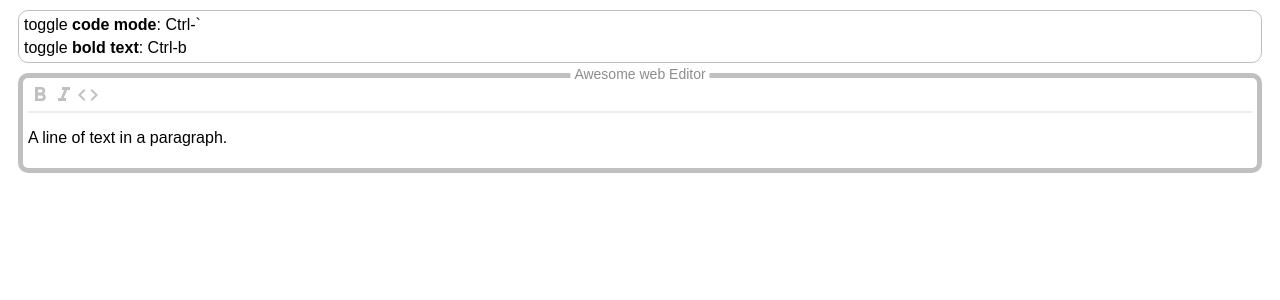
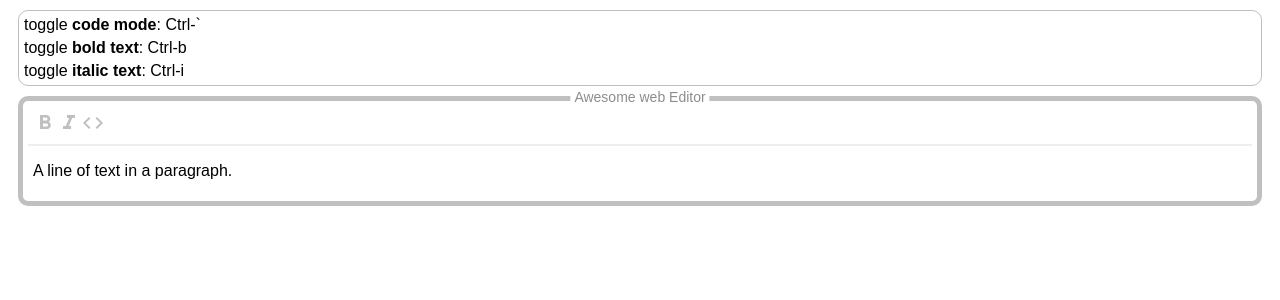
Before and after one commit to vlad8zavr/awesome-text-web-editor, a React app: page / in a window 1280 px wide. Shown: the top 300 px of the page. Built offline with nearby package versions, Linux system fonts and the light colour scheme.

Commit message:
some changes and styling

```diff
--- a/src/App/App.scss
+++ b/src/App/App.scss
@@ -31,6 +31,7 @@
 
 .toolbar {
     position: relative;
+    padding: 5px;
     border-bottom: 2px solid rgb(238, 238, 238);
 
     &::before {
@@ -54,3 +55,7 @@
         }
     }
 }
+
+.text-area {
+    padding: 0 5px;
+}
--- a/src/components/Editor/CustomEditor/CustomEditor.tsx
+++ b/src/components/Editor/CustomEditor/CustomEditor.tsx
@@ -1,7 +1,7 @@
 import React from 'react';
 import { Editor, Transforms, Text } from 'slate';
 import { ReactEditor } from 'slate-react';
-import { TEXTMODE, FORMAT } from '../../../data/enums/enums';
+import { TEXTMODE } from '../../../data/enums/enums';
 
 const CustomEditor = {
     TAB_4_SPACES: '    ',
--- a/src/components/Editor/Editor.tsx
+++ b/src/components/Editor/Editor.tsx
@@ -1,6 +1,6 @@
 import React, { useMemo, useState, useRef, useCallback } from 'react';
-import { withReact, Slate, Editable, useSlate } from 'slate-react';
-import { createEditor, Editor, Transforms, Text } from 'slate';
+import { withReact, Slate, Editable } from 'slate-react';
+import { createEditor, Editor } from 'slate';
 import { initialValue } from '../../data/slateValue/slateInitValue';
 import { DefaultElement, CodeElement } from './Elements/Elements';
 import Leaf from './Leaf/Leaf';
@@ -68,6 +68,7 @@ const SyncingEditor: React.FC = () => {
                     renderElement={renderElement}
                     renderLeaf={renderLeaf}
                     onKeyDown={handleKeyDownEvent}
+                    className='text-area'
                 />
             </Slate>
         </div>
--- a/src/components/Editor/Toolbar/Toolbar.tsx
+++ b/src/components/Editor/Toolbar/Toolbar.tsx
@@ -10,15 +10,15 @@ interface Props {
 const Toolbar = (props: Props) => (
     <div className='toolbar'>
         <span
-            className='toolbar__item material-icons css-583gqu'
+            className='toolbar__item material-icons'
             onMouseDown={event => CustomEditor.toggleBoldMark(props.editor, event)}
         >format_bold</span>
         <span
-            className='toolbar__item material-icons css-583gqu'
+            className='toolbar__item material-icons'
             onMouseDown={event => CustomEditor.toggleItalicMark(props.editor, event)}
         >format_italic</span>
         <span
-            className='toolbar__item material-icons css-583gqu'
+            className='toolbar__item material-icons'
             onMouseDown={event => CustomEditor.toggleCodeBlock(props.editor, event)}
         >code</span>
     </div>
--- a/src/components/InfoBar/InfoBar.tsx
+++ b/src/components/InfoBar/InfoBar.tsx
@@ -4,6 +4,7 @@ const InfoBar = () => (
     <div className='info-bar'>
         <div className='info-bar__item'>toggle <strong>code mode</strong>: Ctrl-`</div>
         <div className='info-bar__item'>toggle <strong>bold text</strong>: Ctrl-b</div>
+        <div className='info-bar__item'>toggle <strong>italic text</strong>: Ctrl-i</div>
     </div>
 );
 
--- a/src/data/enums/enums.ts
+++ b/src/data/enums/enums.ts
@@ -8,11 +8,6 @@ export enum KEYS {
 export enum TEXTMODE {
     paragraph = 'paragraph',
     code = 'code',
+    bold = 'bold',
+    italic = 'italic',
 };
-
-export enum FORMAT {
-    bold='bold',
-    italic='italic',
-    underline='underline',
-    code='code',
-}
```
